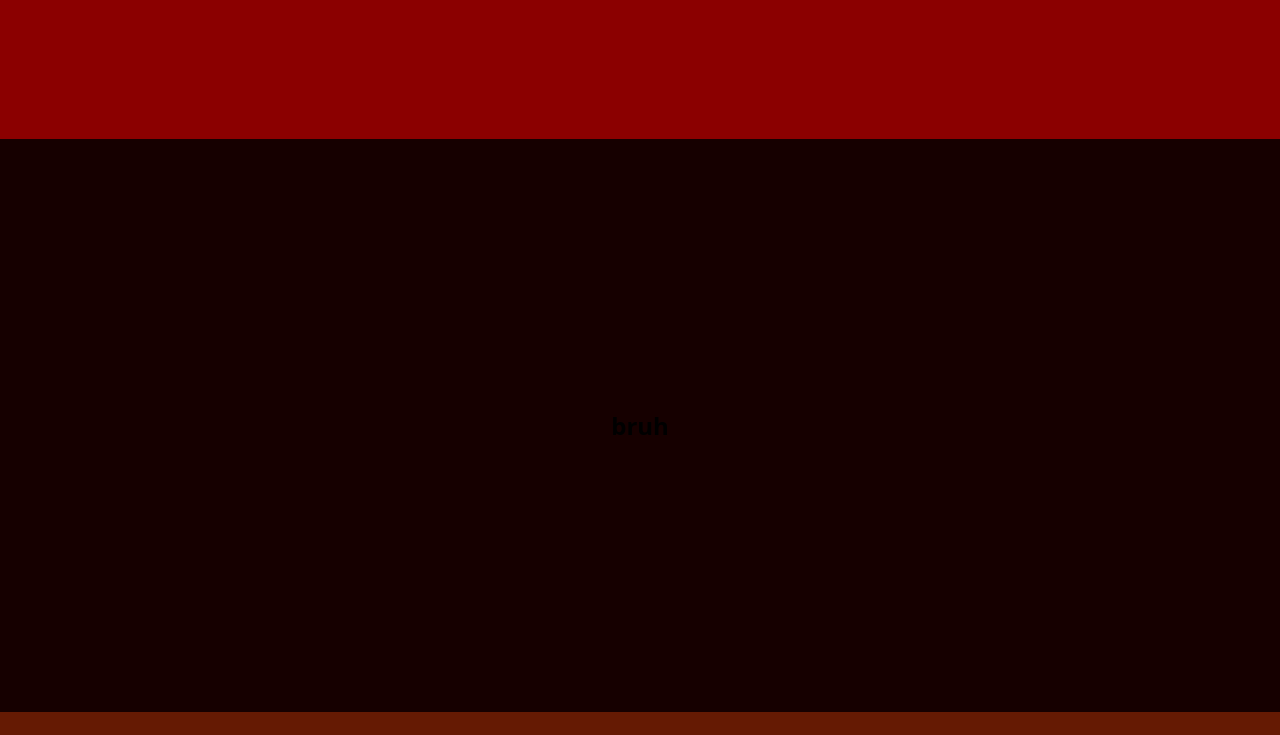
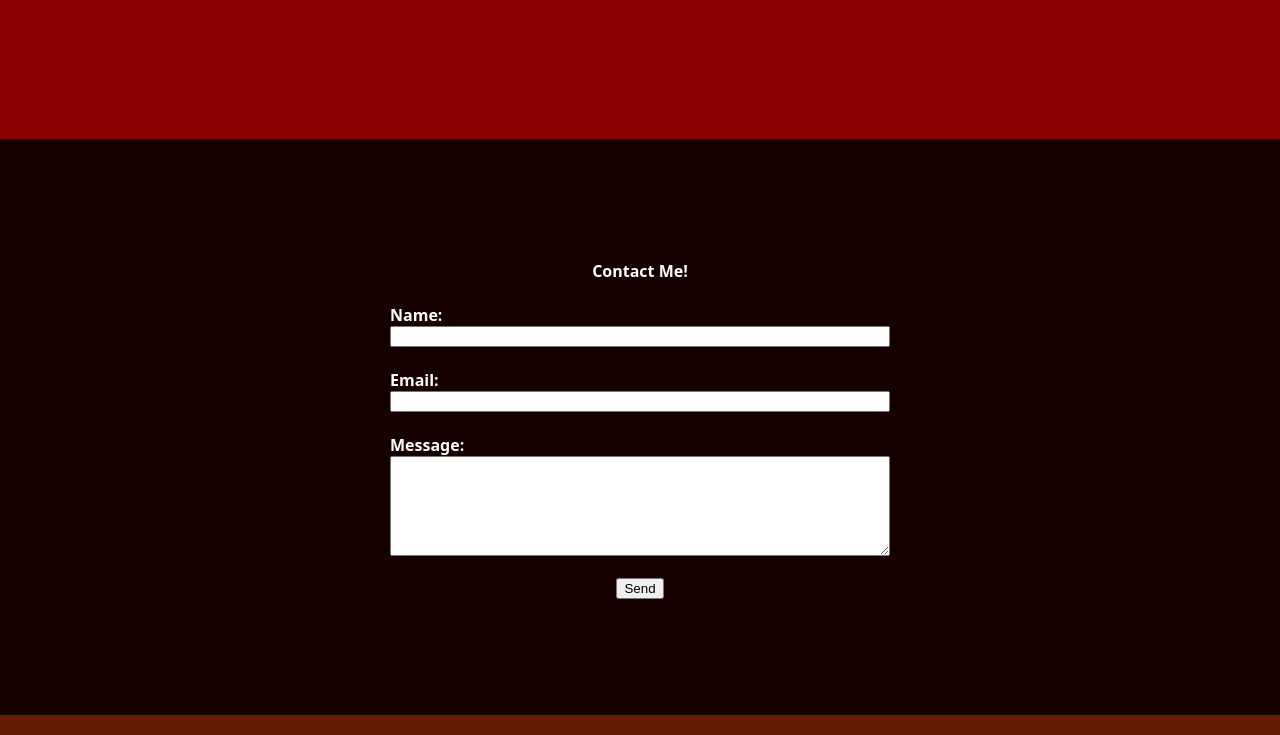
Before and after one commit to EternalBool/alexmilton, a plain HTML site: page index.html in a window 1280 px wide. Shown: the part 2260-2995 px from the top of the page. Drawn offline with Linux system fonts and the light colour scheme; a web font is replaced by a local one.

Commit message:
call me baby

```diff
--- a/index.html
+++ b/index.html
@@ -46,11 +46,22 @@
     </section>
     <section id="play">
         <div style="border: 10px solid white; height: 400px; width: 80%; background-color: mistyrose; margin: auto; display: flex;align-items: center; justify-content: center;">
-            <h1>Work in progress...</h1>
+            <h1 style="color: darkred;">Work in progress...</h1>
         </div>
     </section>
     <section id="contact">
-        <h1>bruh</h1>
+        <div>
+            <h4>Contact Me!</h4>
+            <form action="https://formspree.io/f/xeedkqdw" method="POST" autocomplete="on">
+                <label for="name">Name:</label>
+                <input type="text" name="name" id="name" autocomplete="name" required><br><br>
+                <label for="email">Email:</label>
+                <input type="email" name="email" id="email" autocomplete="email" required><br><br>
+                <label for="message">Message:</label>
+                <textarea name="message" id="message"></textarea><br><br>
+                <button type="submit">Send</button>
+            </form>
+        </div>
     </section>
     <footer id="footer">
         <h4>Find me here...</h4>
--- a/styles.css
+++ b/styles.css
@@ -68,8 +68,29 @@ li {
 }
 #contact {
     background-color: rgb(22,0,0);
+    color: white;
+    padding: 100px;
+}
+#contact div {
     text-align: center;
-    padding: 250px;
+    margin: auto;
+    width: 500px;
+}
+#contact label {
+    display: block;
+    text-align: left;
+}
+#contact input {
+    width: 500px;
+    max-width: 500px;
+}
+#contact textarea {
+    width: 500px;
+    height: 100px;
+    max-width: 500px;
+    min-width: 500px;
+    max-height: 400px;
+    min-height: 50px;
 }
 #footer {
     background-color: rgb(101, 26, 3);
```
